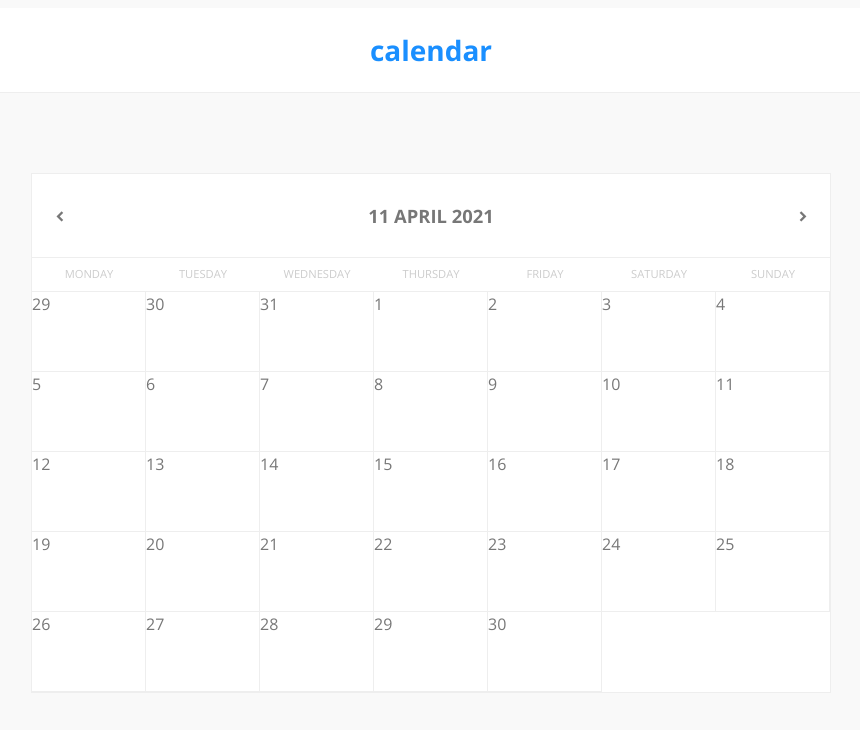
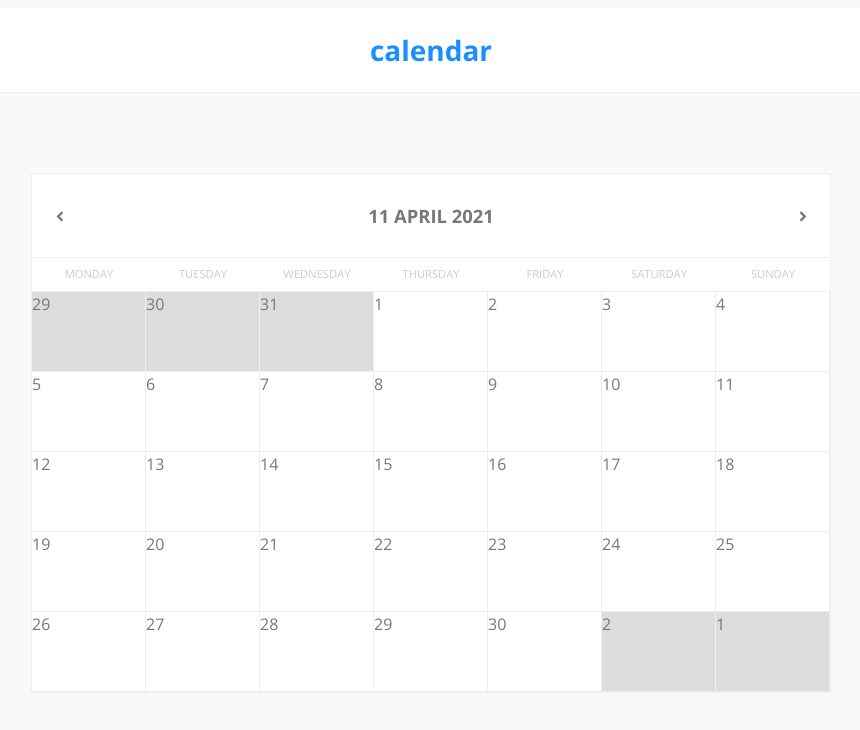
Before and after one commit to Parmon101/react-calendar, a React (Create React App) app: page / in a window 1280 px wide. Shown: the top 730 px of the page, without its empty margins (209-1069 px from the left). Built offline with nearby package versions, Linux system fonts and the light colour scheme.

Commit message:
Add files via upload

```diff
--- a/src/components/Calendar.css
+++ b/src/components/Calendar.css
@@ -168,10 +168,14 @@ main {
   border: 2px solid blue !important
 }
 
-/* .calendar .body .cell:hover {
-  background: var(--bg-color);
+.weekend {
+  background: rgba(0, 0, 0, 0.136) !important
+}
+
+.calendar .body .cell:hover {
+  background: rgba(0, 128, 0, 0.252);
   transition: 0.5s ease-out;
-} */
+}
 
 .calendar .body .row {
   border-bottom: 1px solid var(--border-color);
--- a/src/components/Calendar.jsx
+++ b/src/components/Calendar.jsx
@@ -15,8 +15,8 @@ function Calendar() {
   return (
     <div className='calendar'>
       {Header(count, setCount)}
-      {Days(count, setCount)}
-      {Cells(count, setCount)}
+      {Days(count)}
+      {Cells(count)}
 
     </div>
   );
--- a/src/components/func/Cells.jsx
+++ b/src/components/func/Cells.jsx
@@ -1,4 +1,6 @@
-let Cells = (count, setCount) => {
+import handleClick from './clickModal'
+
+let Cells = (count) => {
   const monthStart = count.startOf('month').day() - 1;
 
   /* Создаю массив, который будет наполнен отступами для недостающих дней предыдущего месяца.
@@ -12,16 +14,38 @@ let Cells = (count, setCount) => {
   const endOfMonth = count.endOf('month').date();
   const thisMonthDays = Array.from({ length: endOfMonth }, (_, index) => index + 1);
 
+
+  // осталось дней до конца недели
+  const daysLeftInWeek = 7- count.endOf('month').day();
+  // заполняем остаток недели новыми числами месяца
+  const nextMonthDays = Array.from({ length: daysLeftInWeek }, (_, index) => daysLeftInWeek - index)
+
+  // число текущего дня
+  // const currentDay = count.format('D')
+  // const selectCurrenDay = thisMonthDays.indexOf(currentDay-1)+2
+
+
+  // function handleClick(e) {
+  //   // e.preventDefault();
+  //   console.log(`Вы выбрали ${e}`);
+  // }
+
   return (
-    <div className="body">
+    <div className="body ">
       {prevMonthDays.map(day => (
-        <div className="row col cell" key={`prev_${day}`}>
+        <div className="row col cell weekend" onClick={()=> handleClick(day)} key={`prev_${day}`}>
           <span>{day}</span>
         </div>
       ))}
 
       {thisMonthDays.map(day => (
-        <div className="row col cell" key={`this_${day}`}>
+        <div className="row col cell" onClick={()=> handleClick(day)} key={`this_${day}`}>
+          <span>{day}</span>
+        </div>
+      ))}
+
+      {nextMonthDays.map(day => (
+        <div className="row col cell weekend" onClick={()=> handleClick(day)} key={`next${day}`}>
           <span>{day}</span>
         </div>
       ))}
--- a/src/components/func/Header.jsx
+++ b/src/components/func/Header.jsx
@@ -1,7 +1,4 @@
 let Header = (count, setCount) => {
-
-  let currentMonth = count
-
 
   return (
     <div className="header row flex-middle">
@@ -11,7 +8,7 @@ let Header = (count, setCount) => {
         </div>
       </div>
       <div className="col col-center">
-        <span>{currentMonth.format("DD MMMM YYYY")}</span>
+        <span>{count.format("DD MMMM YYYY")}</span>
       </div>
       <div className="col col-end">
         <div className="icon" onClick={() => setCount(prevCount => prevCount.add(1,'month'))}>chevron_right</div>
--- /dev/null
+++ b/src/components/func/clickModal.jsx
@@ -0,0 +1,6 @@
+function handleClick(e) {
+  // e.preventDefault();
+  console.log(`Вы выбрали ${e}`);
+}
+
+export default handleClick
--- a/src/components/func/days.jsx
+++ b/src/components/func/days.jsx
@@ -11,7 +11,10 @@ let Days = (count) => {
       </div>
     );
   }
-  return <div className="days row">{days}</div>
+  return (
+    <div className="days row">{days}</div>
+
+  )
 }
 
 export default Days
```
